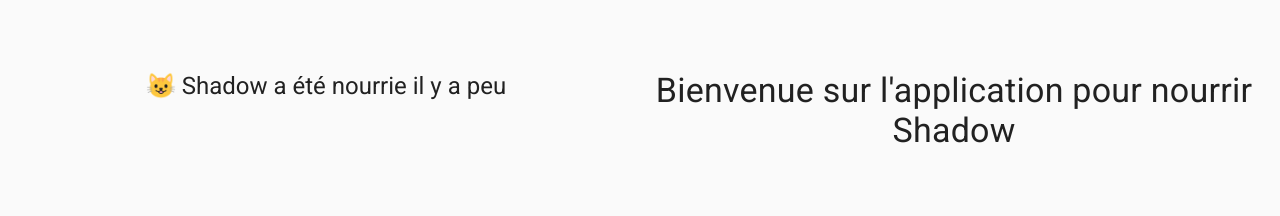
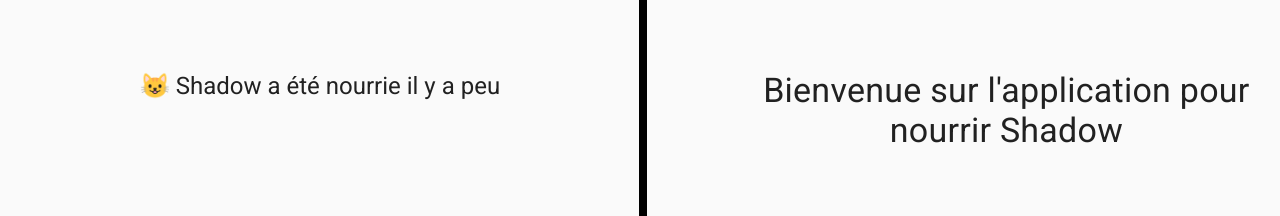
Before and after one commit to CauquilM/hungryshadow, a Vue app: page / in a window 1280 px wide. Shown: the part 314-530 px from the top of the page. Built offline with nearby package versions, Linux system fonts and the light colour scheme.

Commit message:
add a divider, make the left component scrollable

```diff
--- a/src/App.vue
+++ b/src/App.vue
@@ -24,13 +24,18 @@
 
     <v-main>
       <v-container fluid class="grey lighten-5 fill-height">
-        <v-row no-gutters class="justify-content">
+        <v-row no-gutters class="align-center">
           <v-col cols="6">
-            <DisplayHungerComponent class="text-center" />
+            <DisplayHungerComponent class="text-center sticky-component" />
           </v-col>
-          <v-col cols="6" class="text-center">
+          <v-col>
+            <v-divider vertical class="divider" />
+          </v-col>
+          <v-col cols="5" class="text-center">
             <p v-if="isConnected">Connecté</p>
-            <p v-else class="text-lg-h4">Bienvenue sur l'application pour nourrir Shadow</p>
+            <p v-else class="text-lg-h4">
+              Bienvenue sur l'application pour nourrir Shadow
+            </p>
           </v-col>
         </v-row>
       </v-container>
@@ -49,3 +54,23 @@ export default {
   components: { DisplayHungerComponent },
 };
 </script>
+<style>
+.divider {
+  border-width: 4px !important;
+  border-color: black !important;
+  position: fixed;
+  top: 0;
+}
+
+.sticky-component {
+  width: 400px;
+  position: fixed;
+  top: 50%;
+  z-index: 1;
+  /* centering */
+  left: 25%;
+  transform: translate(-50%, -50%);
+  -ms-transform: translate(-50%, -50%);
+  -webkit-transform: translate(-50%, -50%);
+}
+</style>
```
